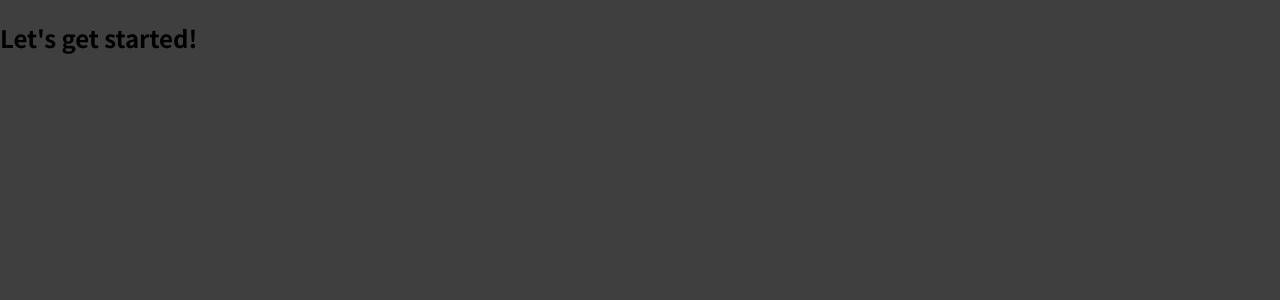
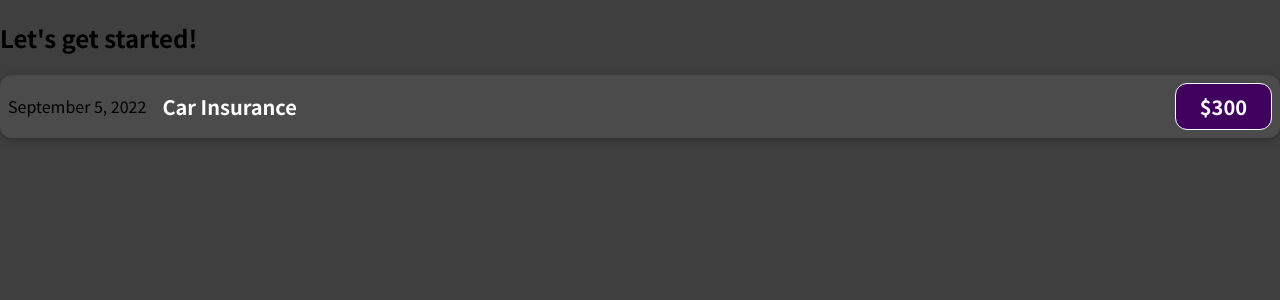
Before and after one commit to omarotxoa/react-expenses-app, a JavaScript app: page / in a window 1280 px wide. Shown: the top 300 px of the page. Built offline with nearby package versions, Linux system fonts and the light colour scheme.

Commit message:
Basic component and its css

```diff
--- a/src/App.js
+++ b/src/App.js
@@ -1,7 +1,10 @@
+import ExpenseItem from './components/ExpenseItem';
+
 function App() {
   return (
     <div>
       <h2>Let's get started!</h2>
+      <ExpenseItem></ExpenseItem>
     </div>
   );
 }
--- /dev/null
+++ b/src/components/ExpenseItem.css
@@ -0,0 +1,56 @@
+.expense-item {
+  display: flex;
+  justify-content: space-between;
+  align-items: center;
+  box-shadow: 0 2px 8px rgba(0, 0, 0, 0.25);
+  padding: 0.5rem;
+  margin: 1rem 0;
+  border-radius: 12px;
+  background-color: #4b4b4b;
+}
+
+.expense-item__description {
+  display: flex;
+  flex-direction: column;
+  gap: 1rem;
+  align-items: flex-end;
+  flex-flow: column-reverse;
+  justify-content: flex-start;
+  flex: 1;
+}
+
+.expense-item h2 {
+  color: #3a3a3a;
+  font-size: 1rem;
+  flex: 1;
+  margin: 0 1rem;
+  color: white;
+}
+
+.expense-item__price {
+  font-size: 1rem;
+  font-weight: bold;
+  color: white;
+  background-color: #40005d;
+  border: 1px solid white;
+  padding: 0.5rem;
+  border-radius: 12px;
+}
+
+@media (min-width: 580px) {
+  .expense-item__description {
+    flex-direction: row;
+    align-items: center;
+    justify-content: flex-start;
+    flex: 1;
+  }
+
+  .expense-item__description h2 {
+    font-size: 1.25rem;
+  }
+
+  .expense-item__price {
+    font-size: 1.25rem;
+    padding: 0.5rem 1.5rem;
+  }
+}
--- /dev/null
+++ b/src/components/ExpenseItem.js
@@ -0,0 +1,16 @@
+
+import './ExpenseItem.css';
+
+function ExpenseItem() {
+  return (
+    <div className='expense-item'>
+      <div>September 5, 2022</div>
+      <div className='expense-item__description'>
+        <h2>Car Insurance</h2>
+        <div className='expense-item__price'>$300</div>
+      </div>
+    </div>
+  );
+}
+
+export default ExpenseItem;
```
Also changed, not shown: 1 other file (tests, documents, lock files or other folders).
